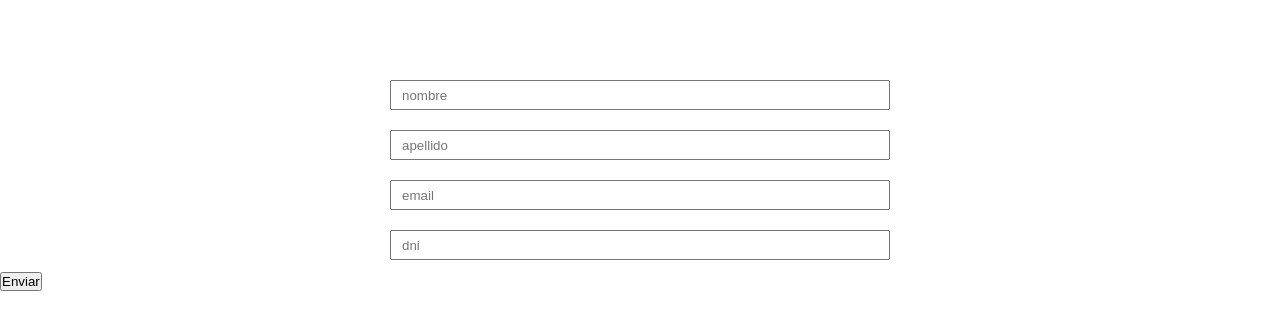
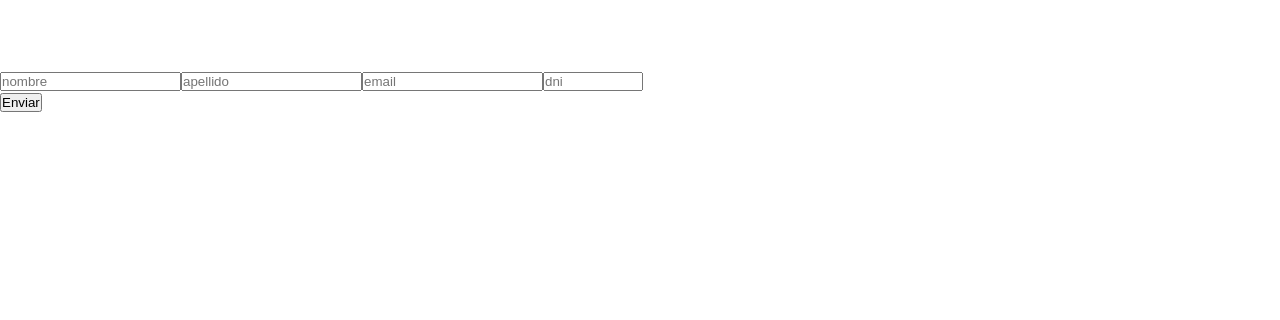
Before and after one commit to javierpeluso10/ecommercereact, a React (Create React App) app: page /checkout in a window 1280 px wide. Shown: the part 229-549 px from the top of the page. Built offline with nearby package versions, Linux system fonts and the light colour scheme; no server answers; the database is empty.

Commit message:
update form

```diff
--- a/src/Components/Checkout/Checkout.js
+++ b/src/Components/Checkout/Checkout.js
@@ -3,12 +3,16 @@ import { CartContext } from "../../Context/CartContext"
 import { getDocs, addDoc, collection, where, query, documentId, writeBatch } from 'firebase/firestore'
 import { Oval } from  'react-loader-spinner'
 import { db } from '../../services/firebase'
-import Form from '../Form/Form'
 
 
 const Checkout = () =>{
     const [loading, setLoading] = useState(false)
     const {cart, total, clearCart} = useContext(CartContext)
+
+    const [nombre, setNombre] = useState('')
+    const [apellido, setApellido] = useState('')
+    const [dni, setDni] = useState('')
+    const [email, setEmail] = useState('')
 
     const crearOrden = async () =>{
         setLoading(true)
@@ -87,7 +91,35 @@ if(loading){
     return(
         <>
         <h1> Complete sus Datos </h1>
-        <Form/>
+        <form className='form'>
+                <input
+                name='nombre'
+                className='formInput'
+                value={nombre}
+                placeholder='nombre'
+                onChange={(e) => setNombre(e.target.value)}/>
+                <input
+                name='apellido'
+                className='formInput'
+                value={apellido}
+                placeholder='apellido'
+                onChange={(e) => setApellido(e.target.value)}/>
+                <input
+                name='email'
+                className='formInput'
+                value={email}
+                placeholder='email'
+                type='email'
+                onChange={(e) => setEmail(e.target.value)}/>
+                <input
+                name='dni'
+                className='formInput'
+                min='7000000'
+                max='99999999'
+                value={dni}
+                placeholder='dni'
+                type='number'onChange={(e) => setDni(e.target.value)}/>
+            </form>
         <button onClick={crearOrden}>Enviar</button>
         </>
     )
```
